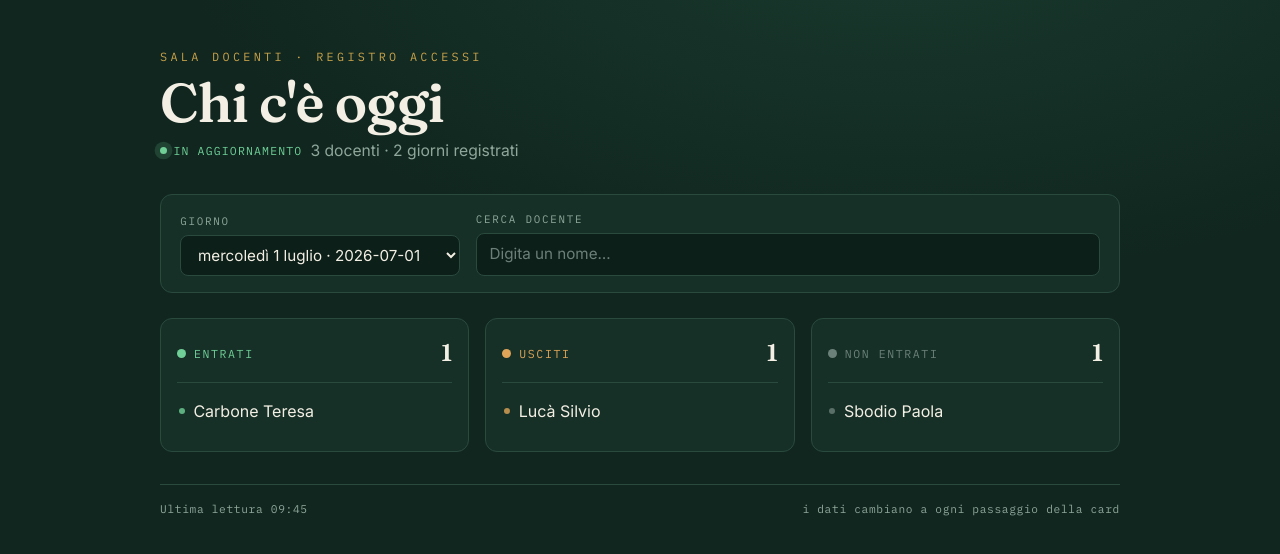
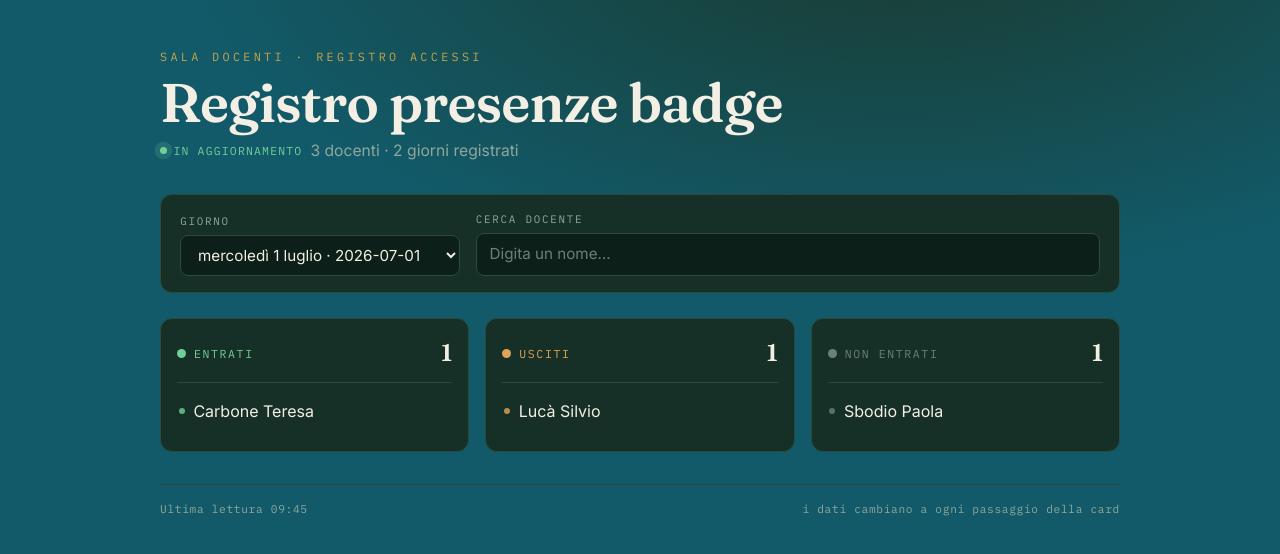
Before and after one commit to silvioluca/attendance, a plain HTML site: page index.html in a window 1280 px wide. Drawn offline with Linux system fonts and the light colour scheme.

Commit message:
Update index.html

```diff
--- a/index.html
+++ b/index.html
@@ -9,7 +9,7 @@
 <link href="https://fonts.googleapis.com/css2?family=Fraunces:opsz,wght@9..144,400;9..144,600;9..144,700&family=Inter:wght@400;500;600&family=IBM+Plex+Mono:wght@400;500&display=swap" rel="stylesheet">
 <style>
   :root {
-    --bg:      #10261f;   /* verde lavagna profondo */
+    --bg:      #125a69;   /* verde lavagna profondo */
     --panel:   #163027;   /* pannello */
     --edge:    #2a4a3e;   /* bordi tenui */
     --chalk:   #f3efe4;   /* testo chiaro, gesso */
@@ -178,7 +178,7 @@
 
   <header>
     <div class="kicker">Sala docenti · registro accessi</div>
-    <h1>Chi c'è oggi</h1>
+    <h1>Registro presenze badge</h1>
     <div class="sub">
       <span class="live"><span class="pulse"></span> in aggiornamento</span>
       <span id="meta">—</span>
```
